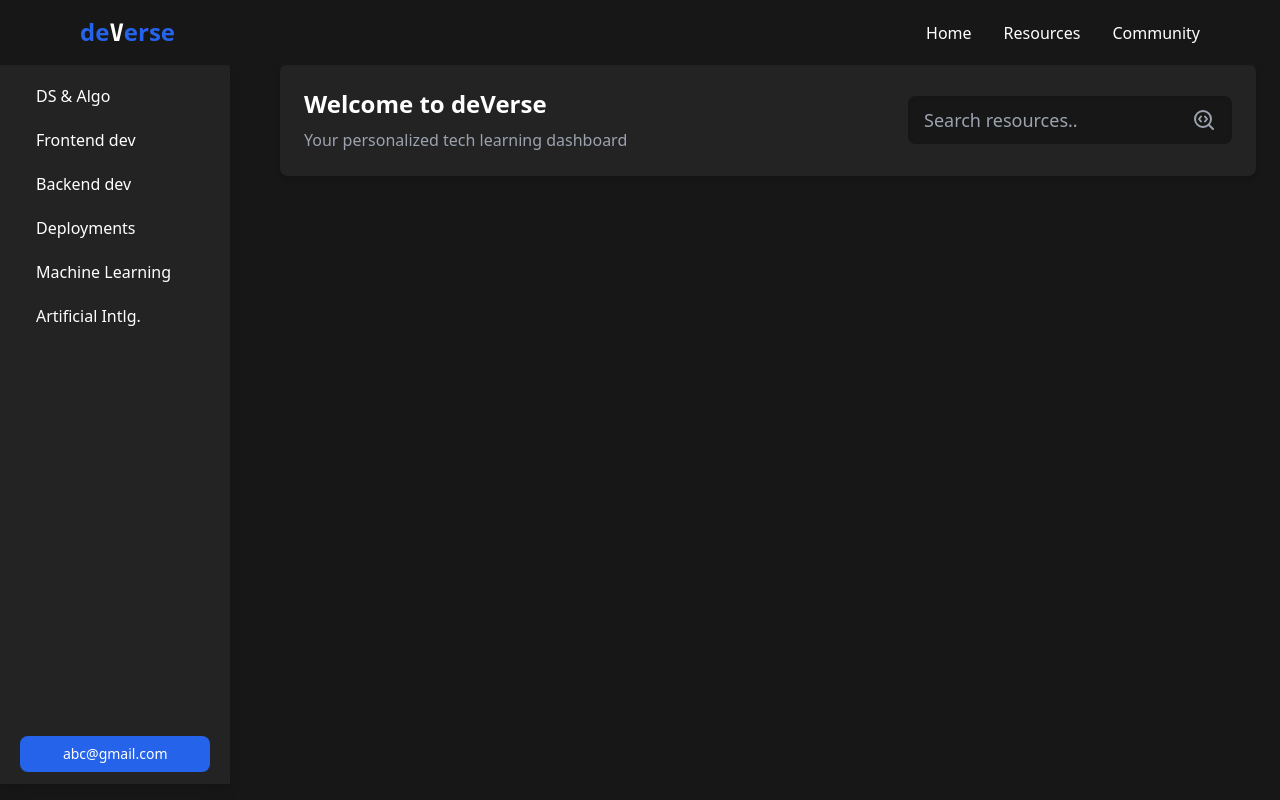
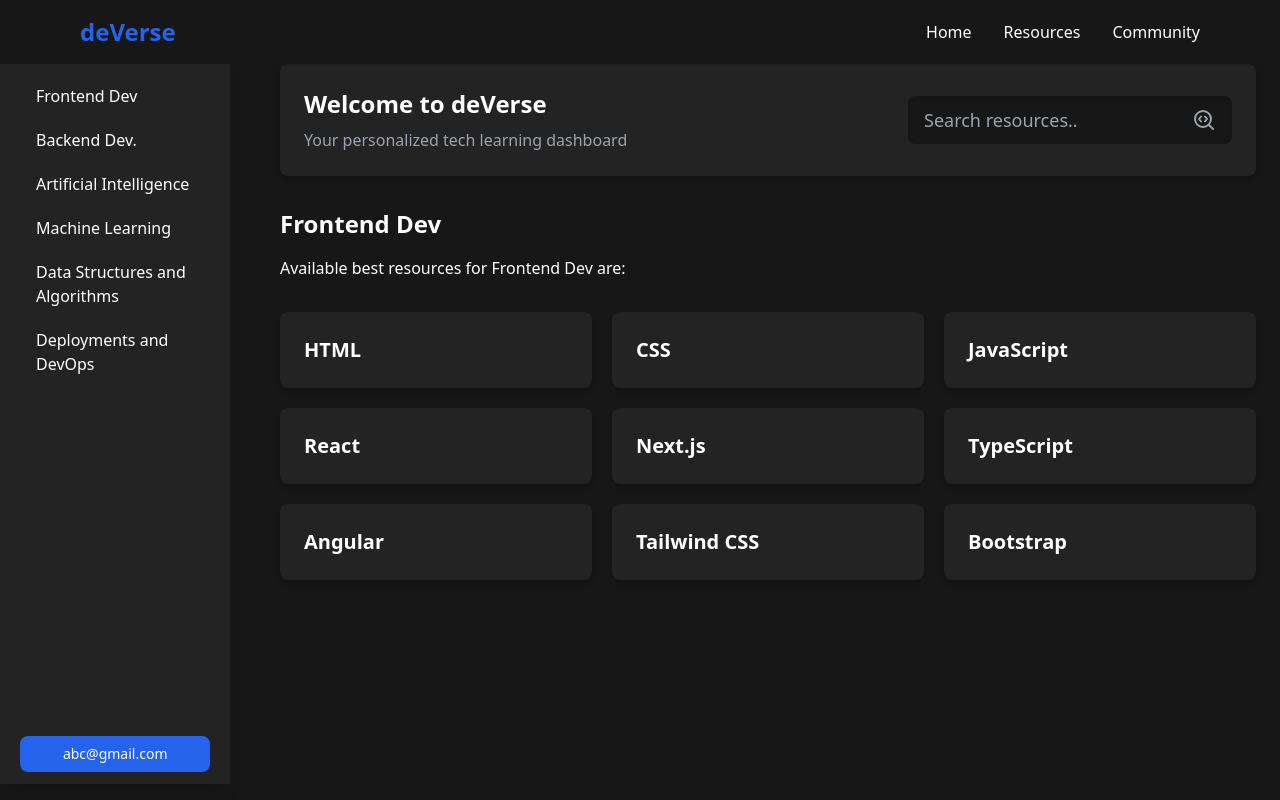
Before and after one commit to abhissh11/devrex, a Next.js app: page /resources in a window 1280 px wide. Built offline with nearby package versions, Linux system fonts and the light colour scheme.

Commit message:
integrated dash with res page

```diff
--- a/package.json
+++ b/package.json
@@ -12,6 +12,7 @@
     "class-variance-authority": "^0.7.1",
     "clsx": "^2.1.1",
     "lucide-react": "^0.474.0",
+    "mongodb": "^6.12.0",
     "next": "14.2.12",
     "react": "^18",
     "react-dom": "^18",
@@ -20,6 +21,7 @@
     "tailwindcss-animate": "^1.0.7"
   },
   "devDependencies": {
+    "@types/mongodb": "^4.0.7",
     "@types/node": "^20",
     "@types/react": "^18",
     "@types/react-dom": "^18",
--- /dev/null
+++ b/src/app/api/resources/route.ts
@@ -0,0 +1,59 @@
+import { NextResponse } from "next/server";
+import { MongoClient } from "mongodb";
+import { TechResource } from "../../../../types/TechResource";
+// import { TechResource } from "@/types/TechResource";
+
+// MongoDB connection
+const uri = process.env.MONGODB_URI as string;
+const client = new MongoClient(uri);
+
+// POST: Add a new resource
+export async function POST(request: Request) {
+    try {
+        const resource: TechResource = await request.json();
+
+        if (!resource.category || !resource.name || !resource.link || !resource.description) {
+            return NextResponse.json({ error: "Missing required fields" }, { status: 400 });
+        }
+
+        await client.connect();
+        const db = client.db("tech_resources_db");
+        const collection = db.collection<TechResource>("resources");
+
+        // Insert the new resource
+        await collection.insertOne(resource);
+
+        return NextResponse.json({ message: "Resource added successfully" }, { status: 201 });
+    } catch (error) {
+        console.error("Error adding resource:", error);
+        return NextResponse.json({ error: "Failed to add resource" }, { status: 500 });
+    } finally {
+        await client.close();
+    }
+}
+
+// GET: Fetch resources for a specific category
+export async function GET(request: Request) {
+    try {
+        const { searchParams } = new URL(request.url);
+        const category = searchParams.get("category");
+
+        if (!category) {
+            return NextResponse.json({ error: "Category is required" }, { status: 400 });
+        }
+
+        await client.connect();
+        const db = client.db("tech_resources_db");
+        const collection = db.collection<TechResource>("resources");
+
+        // Fetch resources for the specified category
+        const resources = await collection.find({ category }).toArray();
+
+        return NextResponse.json(resources, { status: 200 });
+    } catch (error) {
+        console.error("Error fetching resources:", error);
+        return NextResponse.json({ error: "Failed to fetch resources" }, { status: 500 });
+    } finally {
+        await client.close();
+    }
+}
--- /dev/null
+++ b/src/app/data/resources-types.json
@@ -0,0 +1,82 @@
+{
+  "technologies": {
+    "frontend": {
+      "name": "Frontend Dev",
+      "stack": [
+        "HTML",
+        "CSS",
+        "JavaScript",
+        "React",
+        "Next.js",
+        "TypeScript",
+        "Angular",
+        "Tailwind CSS",
+        "Bootstrap"
+      ]
+    },
+    "backend": {
+      "name": "Backend Dev.",
+      "stack": ["Node.js", "Express.js", "Django", "Flask", "Spring Boot"]
+    },
+    "ai": {
+      "name": "Artificial Intelligence",
+      "stack": [
+        "TensorFlow",
+        "PyTorch",
+        "OpenAI API",
+        "Hugging Face",
+        "Keras",
+        "ChatGPT API",
+        "DeepMind",
+        "Scikit-learn",
+        "NLP Libraries",
+        "Reinforcement Learning Frameworks"
+      ]
+    },
+    "ml": {
+      "name": "Machine Learning",
+      "stack": [
+        "NumPy",
+        "Pandas",
+        "Scikit-learn",
+        "Matplotlib",
+        "Seaborn",
+        "XGBoost",
+        "LightGBM",
+        "CatBoost",
+        "MLflow",
+        "Google Colab"
+      ]
+    },
+    "dsa": {
+      "name": "Data Structures and Algorithms",
+      "stack": [
+        "Arrays",
+        "Linked Lists",
+        "Stacks",
+        "Queues",
+        "Trees",
+        "Graphs",
+        "Dynamic Programming",
+        "Sorting Algorithms",
+        "Searching Algorithms",
+        "Hashing"
+      ]
+    },
+    "deployments": {
+      "name": "Deployments and DevOps",
+      "stack": [
+        "Docker",
+        "Kubernetes",
+        "AWS",
+        "Google Cloud",
+        "Azure",
+        "Vercel",
+        "Netlify",
+        "Heroku",
+        "Nginx",
+        "GitHub Actions"
+      ]
+    }
+  }
+}
--- a/src/app/resources/page.tsx
+++ b/src/app/resources/page.tsx
@@ -2,45 +2,101 @@
 import Dashboard from "@/components/Dashboard";
 import SearchBox from "@/components/SearchBox";
 import { ChevronDown } from "lucide-react";
-import { useState } from "react";
+import { useState, useRef } from "react";
+import resourcesData from "@/app/data/resources-types.json";
+import { Technologies } from "../../../types/Technologies";
 
 export default function Page() {
   const [showDash, setShowDash] = useState(false);
+  const [selectedCategory, setSelectedCategory] =
+    useState<keyof Technologies>("frontend");
+  const chevronRef = useRef<HTMLDivElement>(null);
 
   const handleClick = () => {
     setShowDash((prev) => !prev);
   };
 
+  // Handle category selection
+  const handleSelectCategory = (category: keyof Technologies) => {
+    setSelectedCategory(category);
+    setShowDash(false);
+  };
+
+  // Get the selected category data from the JSON
+  const selectedCategoryData = resourcesData.technologies[selectedCategory];
+
+  const getSidebarHeight = () => {
+    if (chevronRef.current) {
+      const chevronRect = chevronRef.current.getBoundingClientRect();
+      const remainingHeight = window.innerHeight - chevronRect.bottom;
+      return remainingHeight;
+    }
+    return 0;
+  };
+
   return (
-    <div className="bg-base min-h-screen w-full text-white flex flex-col md:flex-row">
+    <div className="bg-base min-h-[100svh] pb-20 w-full text-white flex flex-col md:flex-row">
       {/* Sidebar for larger screens */}
-      <div className="hidden md:block w-1/5">
-        <Dashboard />
+      <div className="hidden md:block fixed h-screen z-50 w-1/5">
+        <Dashboard onSelectCategory={handleSelectCategory} />
       </div>
 
       {/* Main Content */}
-      <div className="flex-grow relative w-full md:w-4/5 bg-base pt-16 px-6">
-        {/* Search Box */}
+      <div className="flex-grow relative w-full md:w-4/5 bg-base pt-16 px-6 md:ml-[20%]">
         <SearchBox />
 
-        {/* Chevron for small screens */}
-        <div className="bg-slate-950 py-2 px-4 rounded-lg md:hidden flex justify-end mt-4">
-          <ChevronDown
-            size={36}
-            onClick={handleClick}
-            className="cursor-pointer bg-base p-2 rounded-lg"
-          />
+        <div
+          ref={chevronRef}
+          className="bg-chase py-2 px-4 rounded-lg md:hidden flex justify-between items-center mt-4"
+        >
+          <p>Toggle Dashboard Here..</p>
+          {showDash ? (
+            <ChevronDown
+              size={36}
+              onClick={handleClick}
+              className="cursor-pointer bg-base p-2 rounded-lg rotate-180"
+            />
+          ) : (
+            <ChevronDown
+              size={36}
+              onClick={handleClick}
+              className="cursor-pointer bg-base p-2 rounded-lg"
+            />
+          )}
         </div>
 
         {/* Toggleable Sidebar for Small Screens */}
         {showDash && (
           <div
-            className="absolute top-20 left-0 w-4/5 sm:w-3/5 h-[calc(100vh-5rem)]  p-4 rounded-lg shadow-lg
-            z-50 overflow-y-auto"
+            className="fixed left-0 w-full sm:w-3/5 bg-base rounded-lg shadow-lg z-50 overflow-y-auto"
+            style={{
+              top: chevronRef.current?.getBoundingClientRect().bottom,
+              height: getSidebarHeight(),
+            }}
           >
-            <Dashboard />
+            <Dashboard onSelectCategory={handleSelectCategory} />
           </div>
         )}
+
+        {/* Main Content Area */}
+        <div className="mt-8">
+          <h1 className="text-2xl font-bold">{selectedCategoryData.name}</h1>
+          <p className="mt-4">
+            Available best resources for {selectedCategoryData.name} are:
+          </p>
+          {/* Display fetched content */}
+          <div className="mt-8 grid grid-cols-1 sm:grid-cols-2 lg:grid-cols-3 gap-5">
+            {selectedCategoryData.stack.map((item, index) => (
+              <div
+                key={index}
+                className="p-6 bg-chase text-white rounded-lg shadow-md hover:shadow-lg duration-100 cursor-pointer
+                hover:-translate-y-1 transition-all"
+              >
+                <h2 className="text-xl font-semibold">{item}</h2>
+              </div>
+            ))}
+          </div>
+        </div>
       </div>
     </div>
   );
--- a/src/components/Dashboard.tsx
+++ b/src/components/Dashboard.tsx
@@ -1,32 +1,30 @@
-import Link from "next/link";
 import React from "react";
+import resourcesData from "@/app/data/resources-types.json"; // Import the JSON file
+import { Technologies } from "../../types/Technologies"; // Import the type
 
-export default function Dashboard() {
-  const dash = [
-    { items: "DS & Algo", link: "/" },
-    { items: "Frontend dev", link: "/" },
-    { items: "Backend dev", link: "/" },
-    { items: "Deployments", link: "/" },
-    { items: "Machine Learning", link: "/" },
-    { items: "Artificial Intlg.", link: "/" },
-  ];
+interface DashboardProps {
+  onSelectCategory: (category: keyof Technologies) => void;
+}
+
+export default function Dashboard({ onSelectCategory }: DashboardProps) {
+  const categories = Object.keys(resourcesData.technologies).map((key) => ({
+    key: key as keyof Technologies,
+    name: resourcesData.technologies[key as keyof Technologies].name,
+  }));
 
   return (
-    <div className="absolute  md:top-16 top-44 scrollbar-thin scrollbar-corner-slate-400 scrollbar-thumb-gray-500 scrollbar-track-gray-900  left-0 w-full max-w-[70vw] md:max-w-[18vw] h-[70svh] md:h-[90svh]  bg-chase text-white shadow-lg">
-      <div
-        className=" py-3 px-5 flex flex-col gap-10 justify-between items-start h-full overflow-y-auto max-h-screen
-        "
-      >
+    <div className="absolute md:top-16 scrollbar-thin scrollbar-corner-slate-900 scrollbar-thumb-gray-800 scrollbar-track-gray-900 left-0 w-full max-w-[70vw] md:max-w-[18vw] h-[70svh] md:h-[90svh] bg-chase text-white shadow-lg">
+      <div className="py-3 px-5 flex flex-col gap-10 justify-between items-start h-full overflow-y-auto max-h-screen">
         {/* Navigation Items */}
         <div className="flex flex-col gap-1 w-full">
-          {dash.map((it, index) => (
-            <Link
-              key={index}
-              href={it.link}
-              className="text-base hover:bg-gray-700 px-4 py-2 rounded-lg w-full"
+          {categories.map((category) => (
+            <button
+              key={category.key}
+              onClick={() => onSelectCategory(category.key)}
+              className="text-base hover:bg-gray-700 px-4 py-2 rounded-lg w-full text-left"
             >
-              {it.items}
-            </Link>
+              {category.name}
+            </button>
           ))}
         </div>
 
--- a/src/components/Header.tsx
+++ b/src/components/Header.tsx
@@ -6,8 +6,7 @@ export default function Header() {
     <div className="fixed w-screen bg-base text-white gap-1 md:gap-10 px-2 z-50 md:px-20 py-4 shadow-sm flex justify-between items-center ">
       <Link href={"/"}>
         <h1 className="text-2xl text-blue-600 font-bold cursor-pointer">
-          de
-          <span className="text-white font-mono">V</span>erse
+          deVerse
         </h1>
       </Link>
       <ul className="flex gap-8 justify-between items-center right-0">
--- /dev/null
+++ b/types/TechResource.ts
@@ -0,0 +1,6 @@
+export interface TechResource {
+    category: string;
+    name: string;
+    link: string;
+    description: string;
+}
--- /dev/null
+++ b/types/Technologies.ts
@@ -0,0 +1,13 @@
+export interface Technology {
+    name: string;
+    stack: string[];
+}
+
+export interface Technologies {
+    frontend: Technology;
+    backend: Technology;
+    ai: Technology;
+    ml: Technology;
+    dsa: Technology;
+    deployments: Technology;
+}
```
Also changed, not shown: utils/db.ts (added), 1 other file (tests, documents, lock files or other folders).
